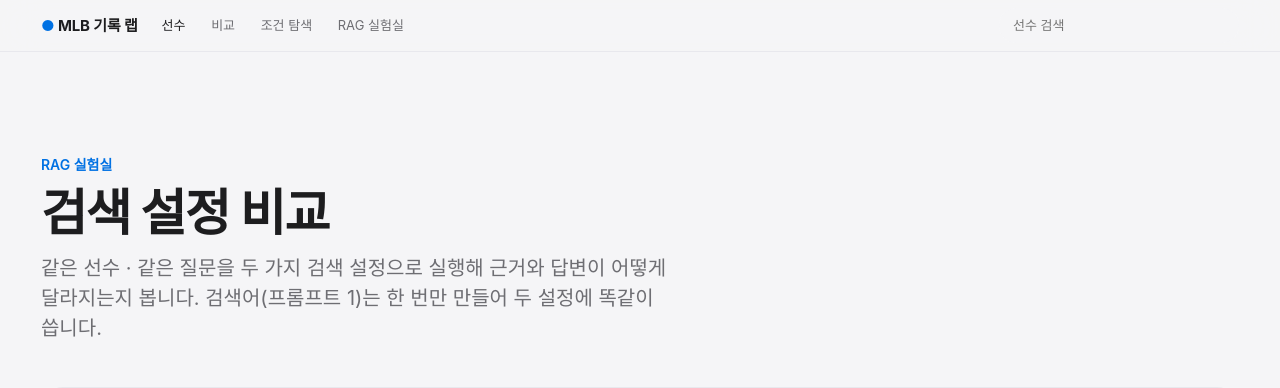
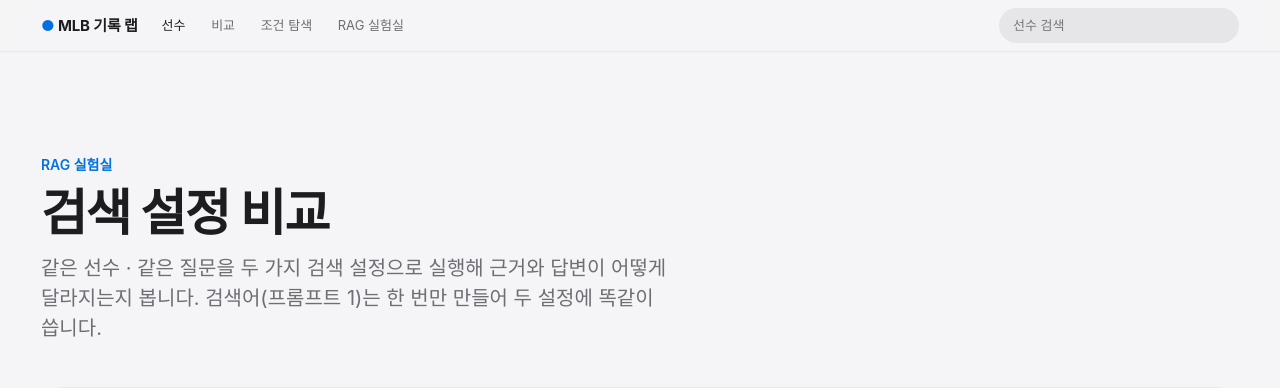
Before and after one commit to 1-wjc/ai_core_mlb, a Django app: template src/web/chat/templates/chat/lab.html in a window 1280 px wide. Shown: the top 388 px of the page. Run offline with Django 5.2, Linux system fonts and the light colour scheme; the template is opened without the code that fills it, so the values that code supplies are empty.

Commit message:
style: shade top search input

```diff
--- a/src/web/chat/static/chat/style.css
+++ b/src/web/chat/static/chat/style.css
@@ -46,7 +46,8 @@ a:hover { text-decoration: underline; }
 .top-links .soon { font-size: 13px; color: var(--ink4); }
 .top-search { margin-left: auto; }
 .top-search input {
-  width: clamp(140px, 22vw, 240px); border: 0; background: var(--fill); color: var(--ink);
+  width: clamp(140px, 22vw, 240px); border: 0; color: var(--ink);
+  background: color-mix(in srgb, var(--ink) 7%, transparent);   /* 페이지 배경과 구분되는 음영 (역할 슬라이더와 같은 톤) */
   border-radius: 999px; padding: 7px 14px; font: inherit; font-size: 13px; outline: none;
 }
 .top-search input:focus { box-shadow: 0 0 0 3px color-mix(in srgb, var(--accent) 25%, transparent); }
```
